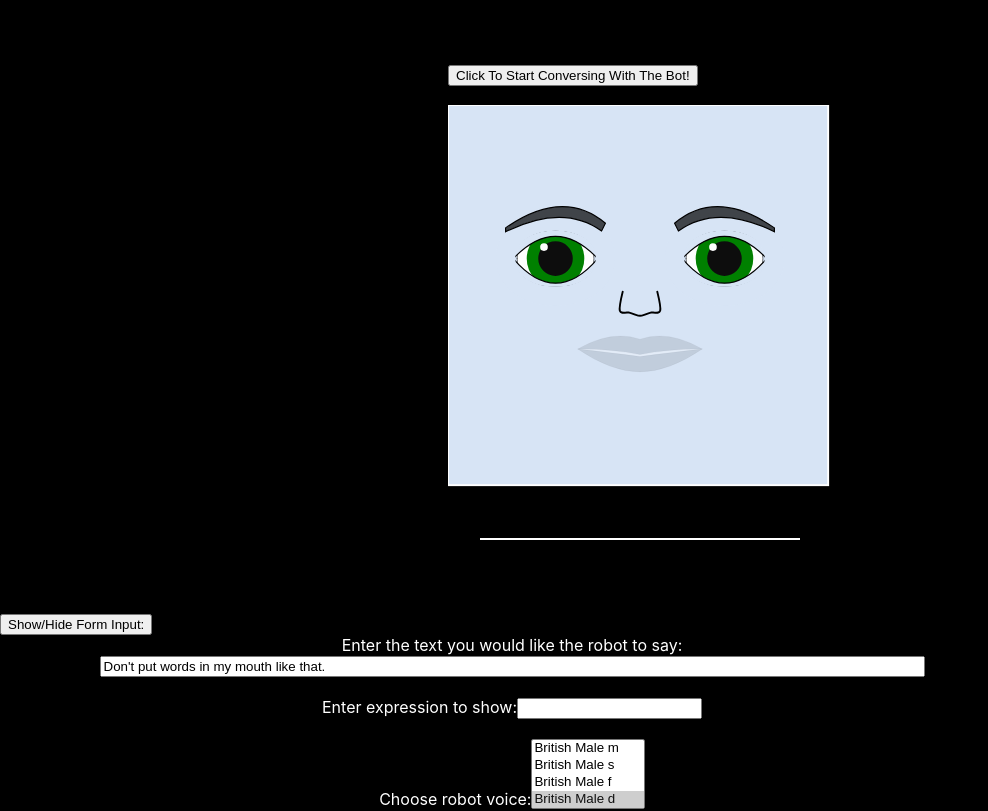
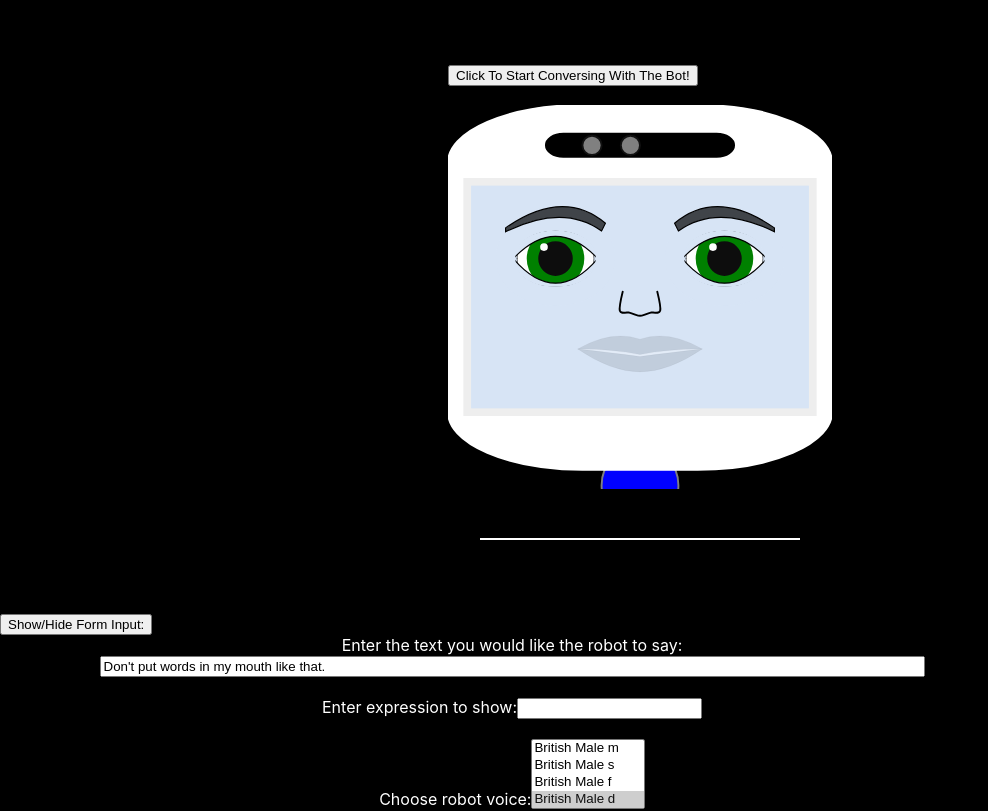
Before and after one commit to chrismbirmingham/hci-face, a React (Create React App) app in the folder frontend/: page / in a window 1280 px wide. Shown: the top 811 px of the page, without its empty margins (0-988 px from the left). Built offline with nearby package versions, Linux system fonts and the light colour scheme; no server answers.

Commit message:
Put QT frame around face

```diff
--- a/frontend/src/rendering/head.js
+++ b/frontend/src/rendering/head.js
@@ -14,9 +14,14 @@ function Head({position, eyeAU, browAU, mouthAU}){
                   <stop offset="85%" stopColor="#D7E4F5" />
                   <stop offset="100%" stopColor="#a0c9ff" />
                 </radialGradient>
+                {/* fill="url(#sampleGradient)" */}
               </defs>
-              {/* <rect x="-50" y="-50" rx="25" ry="35" width="99" height="99" fill="url(#sampleGradient)" stroke="#FFF" strokeWidth=".5"/> */}
-              <rect x="-50" y="-50" width="99" height="99" fill="#D7E4F5" stroke="#FFF" strokeWidth=".5"/>
+              <rect id="neck" x="-10" y="39" rx="15" ry="15" width="20" height="20" fill="blue" stroke="grey" strokeWidth=".5"/>
+              <rect x="-50" y="-50" rx="35" ry="15" width="100" height="95" fill="#FFF" stroke="#FFF" strokeWidth=".5"/>
+              <rect id="face" x="-45" y="-30" width="90" height="60" fill="#D7E4F5" stroke="#EEE" strokeWidth="2"/>
+              <rect id="camera" x="-25" y="-43" rx="5" ry="5" width="50" height="7" fill="#000" stroke="#FFF" strokeWidth=".5"/>
+              <rect id="camera2" x="-15" y="-42" rx="5" ry="5" width="5" height="5" fill="grey" stroke="#111" strokeWidth=".5"/>
+              <rect id="camera2" x="-5" y="-42" rx="5" ry="5" width="5" height="5" fill="grey" stroke="#111" strokeWidth=".5"/>
               <Eye id="right" position={position.right_eye} eyeAU={eyeAU}/>
               <Eye id="left" position={position.left_eye} eyeAU={eyeAU}/>
               <Brow id="leftbrow" position={position.left_brow} browAU={browAU}/>
```
